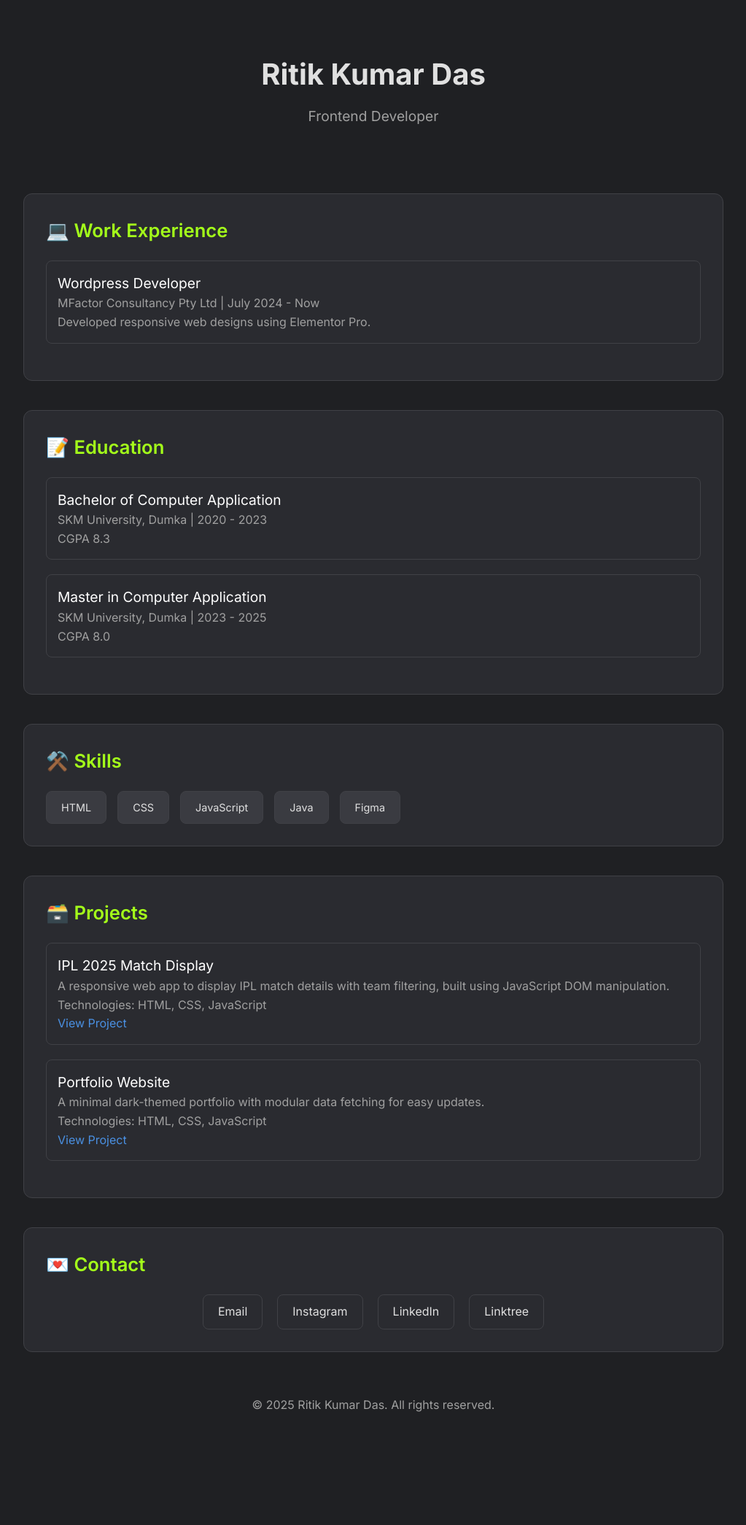
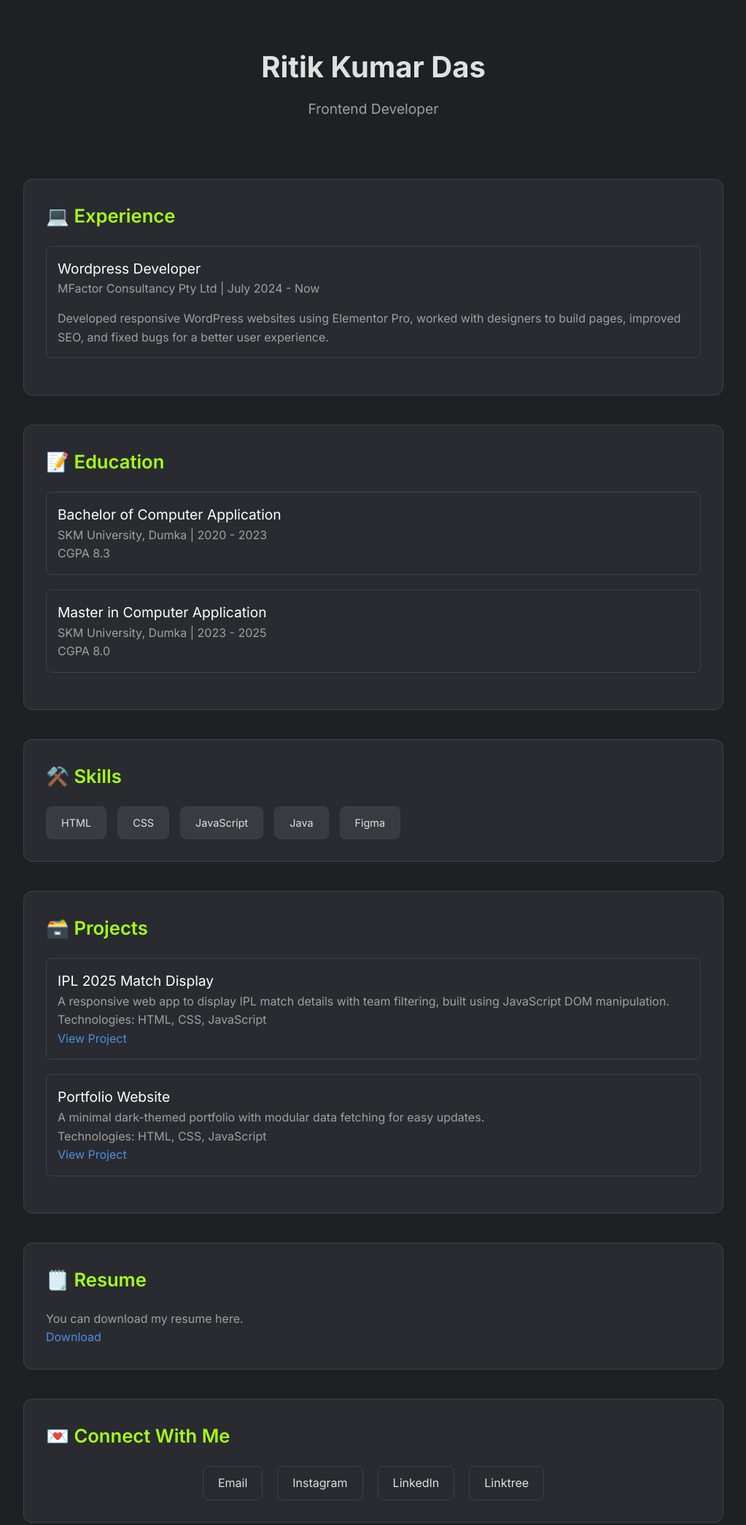
Before and after one commit to ritikdas121/portfolio, a plain HTML site: page index.html in a window 1280 px wide. Shown: the top 2090 px of the page at 73% size, without its empty margins (128-1151 px from the left). Before the commit the page ends 1978 px from the top, so only its background shows below. Drawn offline with Linux system fonts and the light colour scheme.

Commit message:
Added Resume Section

```diff
--- a/app.js
+++ b/app.js
@@ -39,7 +39,7 @@ const portfolioData = {
       role: "Wordpress Developer",
       company: "MFactor Consultancy Pty Ltd",
       duration: "July 2024 - Now",
-      description: "Developed responsive web designs using Elementor Pro."
+      description: "Developed responsive WordPress websites using Elementor Pro, worked with designers to build pages, improved SEO, and fixed bugs for a better user experience."
     },
   ],
   contact: [
--- a/index.html
+++ b/index.html
@@ -15,7 +15,7 @@
     </header>
 
     <section id="experience">
-        <h2>💻 Work Experience</h2>
+        <h2>💻 Experience</h2>
         <div id="experience-list"></div>
       </section>
 
@@ -34,8 +34,14 @@
       <div id="projects-list"></div>
     </section>
 
+    <section id="resume">
+      <h2>🗒️ Resume</h2>
+      <p>You can download my resume here.</p>
+      <a href="https://drive.google.com/file/d/15Ss-UC4loE1y5bPpoVcQhXptiv5JInWI/view?usp=sharing" target="_blank">Download</a>
+    </section>
+
     <section id="contact">
-      <h2>💌 Contact</h2>
+      <h2>💌 Connect With Me</h2>
       <div id="contact-list" class="contact-list"></div>
     </section>
 
--- a/style.css
+++ b/style.css
@@ -19,7 +19,7 @@
 
   header {
     text-align: center;
-    padding: 50px 0;
+    padding: 40px 0;
   }
 
   header h1 {
@@ -66,8 +66,12 @@ section:hover{
     color: #FFFFFF;
   }
 
-  .education-item p, .skill-item p, .project-item p, .experience-item p {
+  .education-item p, .skill-item p, .project-item p, .experience-item p, #resume p{
     color: #A0A0A0;
+  }
+
+  .experience-item p:nth-of-type(2) {
+    margin-top: 15px;
   }
 
   .skills-list {
@@ -84,12 +88,12 @@ section:hover{
     border: 1px solid #404146;
   }
 
-  .project-item a {
+  .project-item a, #resume a{
     color: #4A90E2;
     text-decoration: none;
   }
 
-  .project-item a:hover {
+  .project-item a:hover , #resume a:hover{
     text-decoration: underline;
   }
 
```
